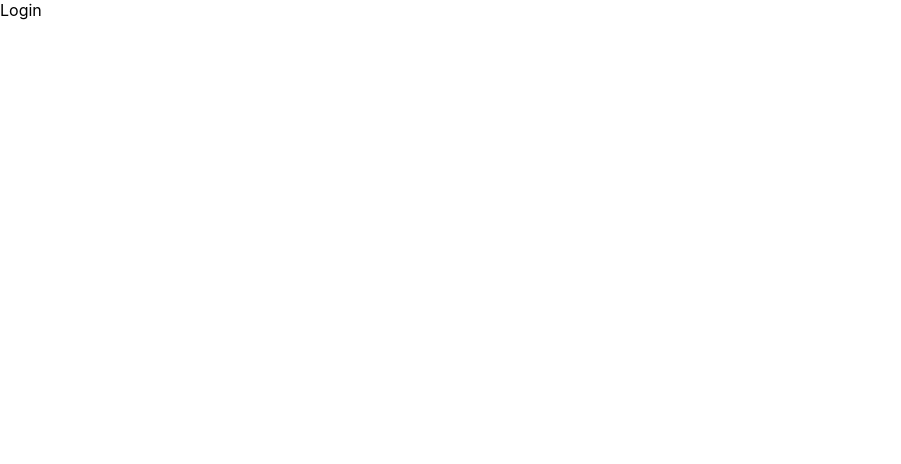
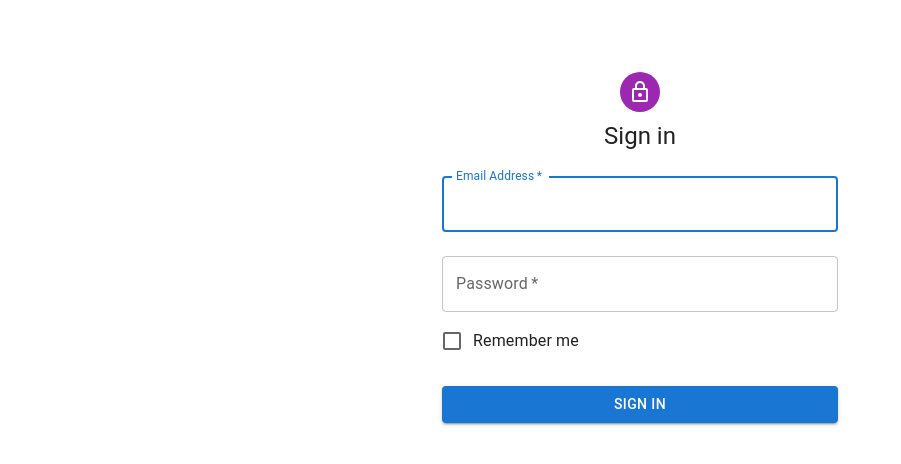
Before and after one commit to AnvarPK/wr-users, a React (Create React App) app: page / in a window 1280 px wide. Shown: the top 464 px of the page, without its empty margins (0-901 px from the left). Built offline with nearby package versions, Linux system fonts and the light colour scheme.

Commit message:
Login template added - Template copied from https://mui.com/getting-started/templates/sign-in/ (Source: https://github.com/mui-org/material-ui/blob/master/docs/src/pages/getting-started/templates/sign-in/SignIn.js)

```diff
--- a/package.json
+++ b/package.json
@@ -5,6 +5,7 @@
   "dependencies": {
     "@emotion/react": "^11.7.0",
     "@emotion/styled": "^11.6.0",
+    "@mui/icons-material": "^5.2.1",
     "@mui/material": "^5.2.3",
     "@testing-library/jest-dom": "^5.16.1",
     "@testing-library/react": "^11.2.7",
--- a/src/pages/login/index.jsx
+++ b/src/pages/login/index.jsx
@@ -1,9 +1,80 @@
+import LockOutlinedIcon from "@mui/icons-material/LockOutlined";
+import {
+  Avatar,
+  Box,
+  Button,
+  Checkbox,
+  Container,
+  CssBaseline,
+  FormControlLabel,
+  TextField,
+  Typography,
+} from "@mui/material";
+
 const Login = () => {
-    return (
-        <div>
-           Login
-        </div>
-    )
-}
+  const handleSubmit = (event) => {
+    event.preventDefault();
+    // const data = new FormData(event.currentTarget);
+    // eslint-disable-next-line no-console
+    // console.log({
+    //   email: data.get("email"),
+    //   password: data.get("password"),
+    // });
+  };
+  return (
+    <Container component="main" maxWidth="xs">
+      <CssBaseline />
+      <Box
+        sx={{
+          marginTop: 8,
+          display: "flex",
+          flexDirection: "column",
+          alignItems: "center",
+        }}
+      >
+        <Avatar sx={{ m: 1, bgcolor: "secondary.main" }}>
+          <LockOutlinedIcon />
+        </Avatar>
+        <Typography component="h1" variant="h5">
+          Sign in
+        </Typography>
+        <Box component="form" onSubmit={handleSubmit} noValidate sx={{ mt: 1 }}>
+          <TextField
+            margin="normal"
+            required
+            fullWidth
+            id="email"
+            label="Email Address"
+            name="email"
+            autoComplete="email"
+            autoFocus
+          />
+          <TextField
+            margin="normal"
+            required
+            fullWidth
+            name="password"
+            label="Password"
+            type="password"
+            id="password"
+            autoComplete="current-password"
+          />
+          <FormControlLabel
+            control={<Checkbox value="remember" color="primary" />}
+            label="Remember me"
+          />
+          <Button
+            type="submit"
+            fullWidth
+            variant="contained"
+            sx={{ mt: 3, mb: 2 }}
+          >
+            Sign In
+          </Button>
+        </Box>
+      </Box>
+    </Container>
+  );
+};
 
-export default Login
+export default Login;
```
Also changed, not shown: 1 other file (tests, documents, lock files or other folders).
